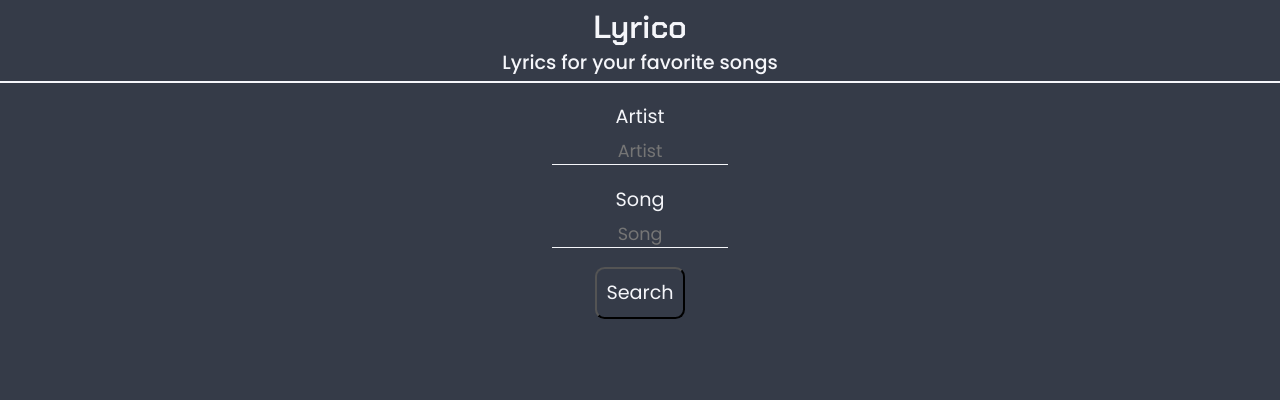
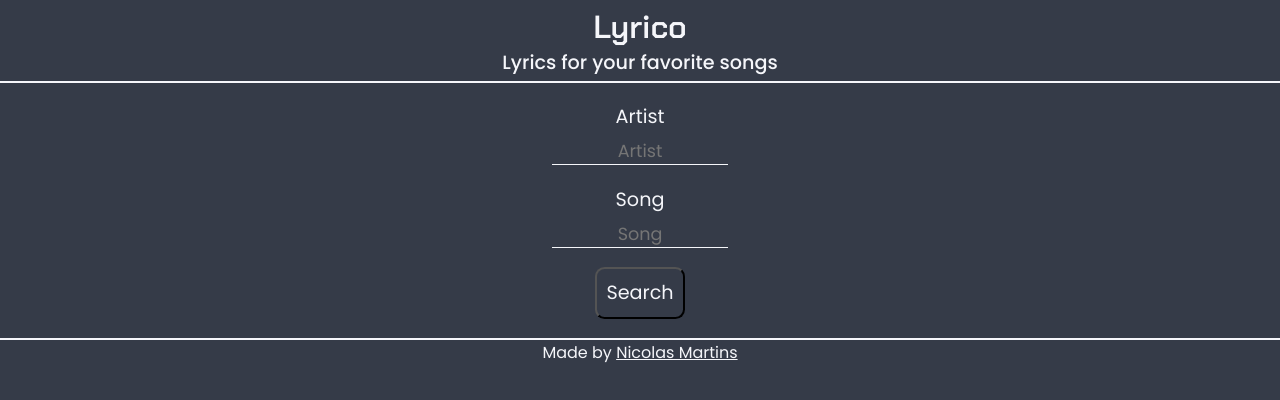
Before and after one commit to NicolasMRTNS/lyrico, a React (Create React App) app: page / in a window 1280 px wide. Shown: the top 400 px of the page. Built offline with nearby package versions, Linux system fonts and the light colour scheme.

Commit message:
styled lyrics a bit + footer

```diff
--- a/src/App.js
+++ b/src/App.js
@@ -1,10 +1,11 @@
 import React, { useState } from 'react';
+import axios from 'axios';
 import './App.css';
 import SearchButton from './Components/SearchButton';
 import GetStarted from './Components/GetStarted';
 import Header from './Components/Header';
 import LyricsSection from './Components/LyricsSection';
-import axios from 'axios';
+import Footer from './Components/Footer';
 
 /**
  * Using axios to call the API, using baseURL
@@ -70,6 +71,7 @@ function App() {
       />
       <SearchButton handleClick={APICall} />
       <LyricsSection songLyrics={lyricsValue} />
+      <Footer />
     </>
   );
 }
--- /dev/null
+++ b/src/Components/Footer.js
@@ -0,0 +1,38 @@
+import React from 'react';
+import styled from 'styled-components';
+
+/**
+ * Rendered JSX
+ */
+const Footer = () => {
+  return (
+    <StyledFooter>
+      Made by{' '}
+      <StyledLink
+        href="https://github.com/NicolasMRTNS"
+        target="_blank"
+        rel="noreferrer"
+      >
+        Nicolas Martins
+      </StyledLink>
+    </StyledFooter>
+  );
+};
+
+/**
+ * Styled Components
+ */
+const StyledFooter = styled.footer`
+  margin-top: 1.2em;
+  text-align: center;
+  border-top: 2px solid #f5f6fa;
+`;
+
+const StyledLink = styled.a`
+  color: inherit;
+`;
+
+/**
+ * Export
+ */
+export default Footer;
--- a/src/Components/LyricsSection.js
+++ b/src/Components/LyricsSection.js
@@ -1,19 +1,28 @@
 import React from 'react';
-// import PropTypes from 'prop-types';
+import PropTypes from 'prop-types';
+import styled from 'styled-components';
 
 /**
  * Rendered JSX
  */
 const LyricsSection = ({ songLyrics }) => {
-  return <section>{songLyrics}</section>;
+  return <StyledSection>{songLyrics}</StyledSection>;
 };
+
+/**
+ * Styled Components
+ */
+const StyledSection = styled.section`
+  text-align: center;
+  margin: 1.2em 0;
+`;
 
 /**
  * PropTypes
  */
-// LyricsSection.propTypes = {
-//   songLyrics: PropTypes.string.isRequired,
-// };
+LyricsSection.propTypes = {
+  songLyrics: PropTypes.string.isRequired,
+};
 
 /**
  * Export
```
Also changed, not shown: 1 other file (tests, documents, lock files or other folders).
